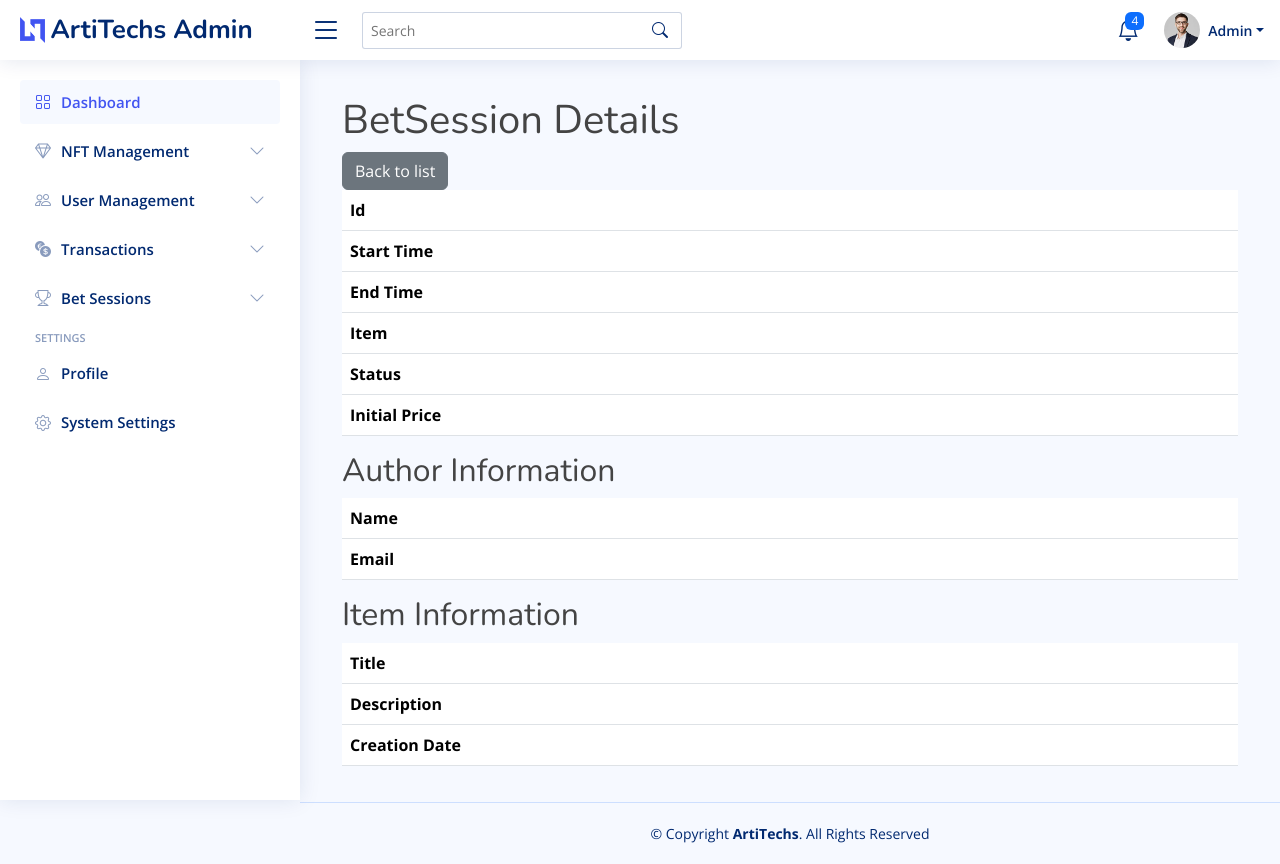
After one commit to Sou9-NFT/NFT-Marketplace-Web, a Symfony app: template templates/bet_session_back/showBetSession.html.twig in a window 1280 px wide. The commit adds this page. Run offline with Twig, Linux system fonts and the light colour scheme; the template is opened without the code that fills it, so the values that code supplies are empty; some libraries are stand-ins or nearby versions.

Commit message:
bet session crud admin view

```diff
--- a/templates/base_back.html.twig
+++ b/templates/base_back.html.twig
@@ -196,7 +196,7 @@
                     </a>
                 </li>
                 <li>
-                  <a href="#">
+                  <a href="{{ path('app_bet_session_create') }}">
                     <i class="bi bi-circle"></i><span>Create Bet</span>
                   </a>
                 </li>
--- /dev/null
+++ b/templates/bet_session_back/_delete_form.html.twig
@@ -0,0 +1,4 @@
+<form method="POST" action="{{ path('app_bet_session_delete_admin', {'id': bet_session.id}) }}" onsubmit="return confirm('Are you sure you want to delete this item?');">
+    <input type="hidden" name="_token" value="{{ csrf_token('delete' ~ bet_session.id) }}">
+    <button class="btn">Delete</button>
+</form>
--- /dev/null
+++ b/templates/bet_session_back/showBetSession.html.twig
@@ -0,0 +1,84 @@
+{% extends 'base_back.html.twig' %}
+
+{% block title %}BetSession Details{% endblock %}
+
+{% block content %}
+    <div class="container">
+        <div class="row">
+            <div class="col-12">
+                <h1>BetSession Details</h1>
+                <a href="{{ path('app_bet_session_index') }}" class="btn btn-secondary">Back to list</a>
+            </div>
+        </div>
+        <div class="row">
+            <div class="col-12">
+                <table class="table">
+                    <tbody>
+                        <tr>
+                            <th>Id</th>
+                            <td>{{ bet_session.id }}</td>
+                        </tr>
+                        <tr>
+                            <th>Start Time</th>
+                            <td>{{ bet_session.startTime ? bet_session.startTime|date('Y-m-d H:i:s') : '' }}</td>
+                        </tr>
+                        <tr>
+                            <th>End Time</th>
+                            <td>{{ bet_session.endTime ? bet_session.endTime|date('Y-m-d H:i:s') : '' }}</td>
+                        </tr>
+                        <tr>
+                            <th>Item</th>
+                            <td>{{ bet_session.artwork ? bet_session.artwork.title : '' }}</td>
+                        </tr>
+                        <tr>
+                            <th>Status</th>
+                            <td>{{ bet_session.status }}</td>
+                        </tr>
+                        <tr>
+                            <th>Initial Price</th>
+                            <td>{{ bet_session.initialPrice }}</td>
+                        </tr>
+                    </tbody>
+                </table>
+            </div>
+        </div>
+        <div class="row">
+            <div class="col-12">
+                <h2>Author Information</h2>
+                <table class="table">
+                    <tbody>
+                        <tr>
+                            <th>Name</th>
+                            <td>{{ bet_session.author.name }}</td>
+                        </tr>
+                        <tr>
+                            <th>Email</th>
+                            <td>{{ bet_session.author.email }}</td>
+                        </tr>
+                    </tbody>
+                </table>
+            </div>
+        </div>
+        <div class="row">
+            <div class="col-12">
+                <h2>Item Information</h2>
+                <table class="table">
+                    <tbody>
+                        <tr>
+                            <th>Title</th>
+                            <td>{{ bet_session.artwork.title }}</td>
+                        </tr>
+                        <tr>
+                            <th>Description</th>
+                            <td>{{ bet_session.artwork.description }}</td>
+                        </tr>
+                        <tr>
+                            <th>Creation Date</th>
+                            <td>{{ bet_session.artwork.createdAt ? bet_session.artwork.createdAt|date('Y-m-d') : '' }}</td>
+                        </tr>
+                    </tbody>
+                </table>
+            </div>
+        </div>
+    </div>
+{% endblock %}
```
Also changed, not shown: src/Controller/BetSessionBackController.php (+52 -0 lines), templates/bet_session_back/allBetSessions.html.twig (+11 -2 lines), templates/bet_session_back/createBetSession.html.twig (added, +32 -0 lines), templates/bet_session_back/index.html.twig (deleted, +0 -20 lines).
